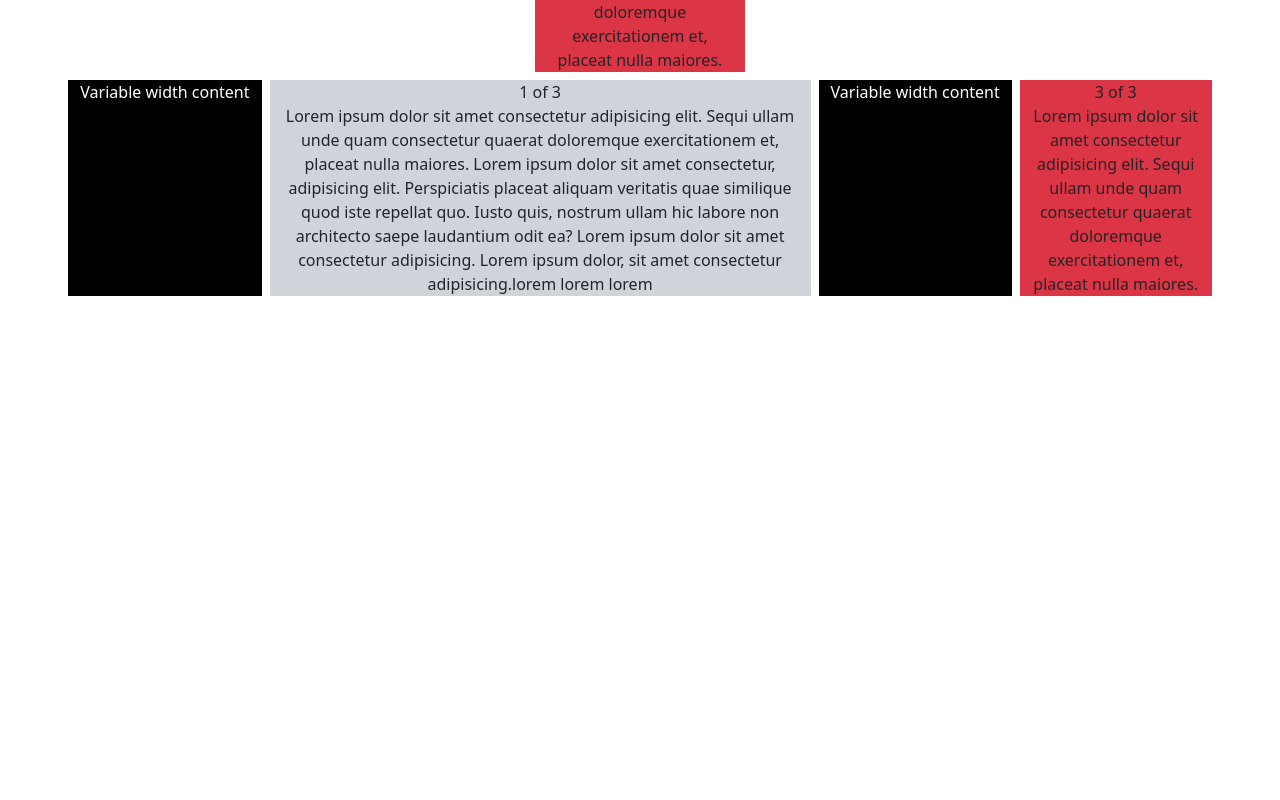
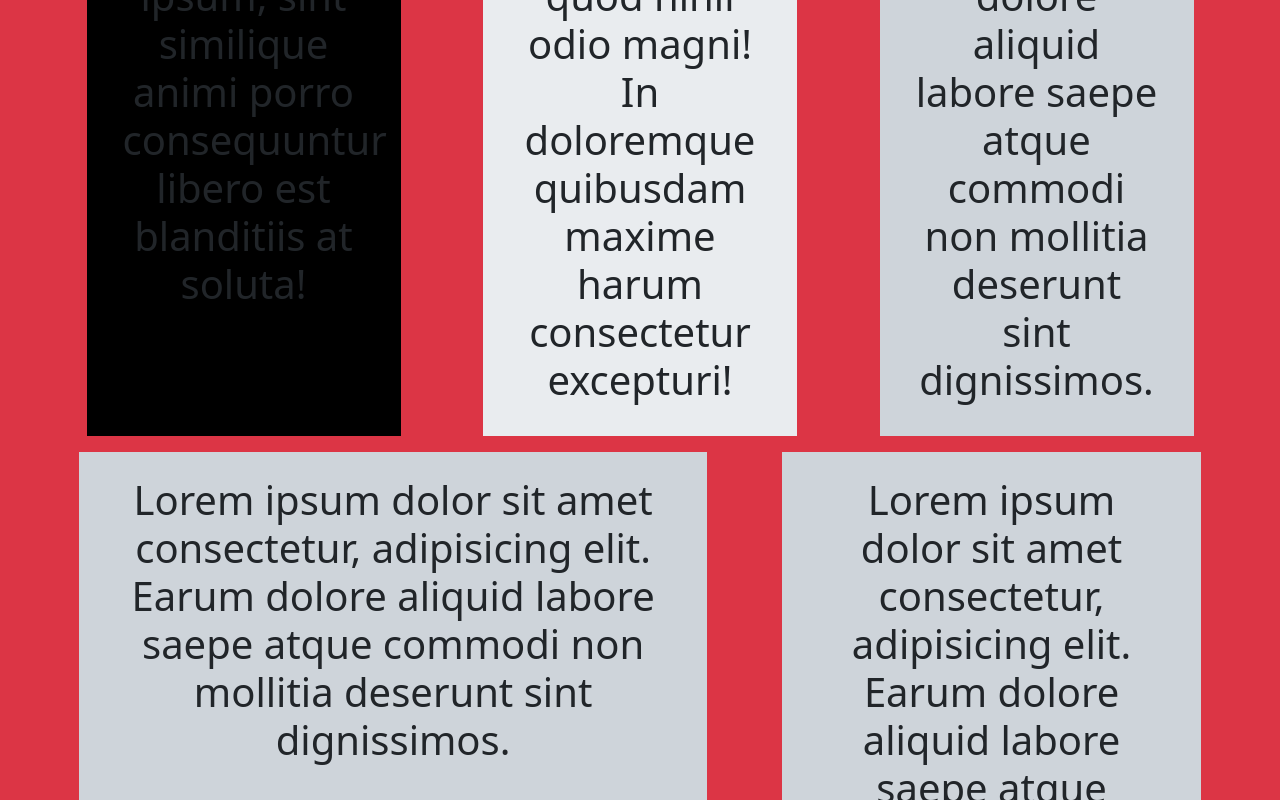
Before and after one commit to NurMuhammad1988/Bootstrap-Mustaqil-Ish, a plain HTML site: page index.html in a window 1280 px wide. Shown: the part 372-1172 px from the top of the page. Before the commit the page ends 800 px from the top, so only its background shows below. Drawn offline with Linux system fonts and the light colour scheme.

Commit message:
sjsjsjjsjsj

```diff
--- a/index.html
+++ b/index.html
@@ -220,7 +220,7 @@
 
 
 
-    <div class="container-fluid col-12 m-auto  text-center m-3">
+  <!-- <div class="container-fluid bg-danger-subtle col-12 m-auto  text-center m-3">
 
     <div class="row d-flex m-auto justify-content-md-center ">
 
@@ -277,9 +277,46 @@
 
     </div>
 
+  </div> -->
+
+
+  <div class="container-fluid bg-danger   d-flex justify-content-evenly flex-wrap   mt-4 mb-4    ">
+
+
+
+
+    <div class="row bg-black p-4 m-2 text-center col-3 ">
+      <h1>Lorem ipsum dolor, sit amet consectetur adipisicing elit. Delectus ipsum, sint similique animi porro
+        consequuntur libero est blanditiis at soluta!
+      </h1>
     </div>
 
+    <div class="row bg-body-secondary p-4 m-2 text-center col-3">
+      <h1>Lorem ipsum dolor sit amet consectetur adipisicing elit. Fugit quod nihil odio magni! In doloremque quibusdam
+        maxime harum consectetur excepturi!</h1>
+    </div>
 
+    <div class="row bg-dark-subtle p-4 m-2 text-center col-3">
+      <h1>Lorem ipsum dolor sit amet consectetur, adipisicing elit. Earum dolore aliquid labore saepe atque commodi non
+        mollitia deserunt sint dignissimos.</h1>
+    </div>
+
+    <div class="row bg-dark-subtle p-4 m-2 text-center col-6">
+      <h1>Lorem ipsum dolor sit amet consectetur, adipisicing elit. Earum dolore aliquid labore saepe atque commodi non
+        mollitia deserunt sint dignissimos.</h1>
+    </div>
+
+    <div class="row bg-dark-subtle p-4 m-2 text-center col-4">
+      <h1>Lorem ipsum dolor sit amet consectetur, adipisicing elit. Earum dolore aliquid labore saepe atque commodi non
+        mollitia deserunt sint dignissimos.</h1>
+    </div>
+
+    <div class="row bg-dark-subtle p-4 m-2 text-center col-12">
+      <h1>Lorem ipsum dolor sit amet consectetur, adipisicing elit. Earum dolore aliquid labore saepe atque commodi non
+        mollitia deserunt sint dignissimos.</h1>
+    </div>
+
+  </div>
 
 
 
```
Lines whose indentation alone changed are shown as unchanged.
